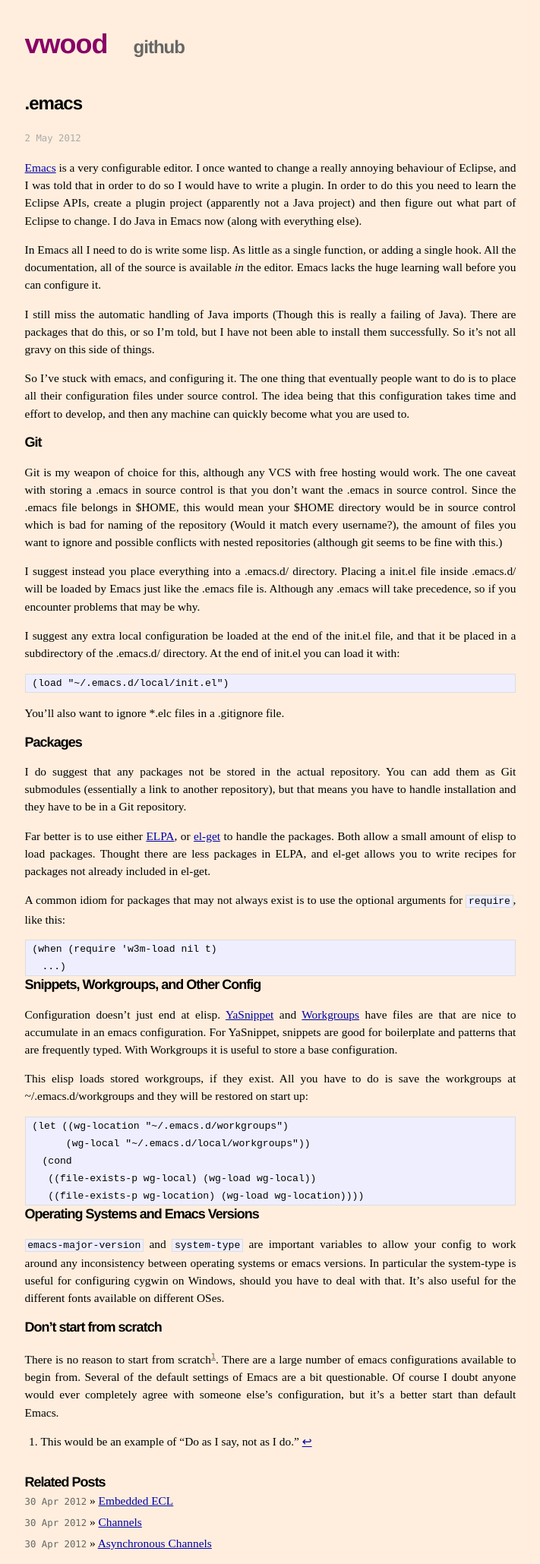
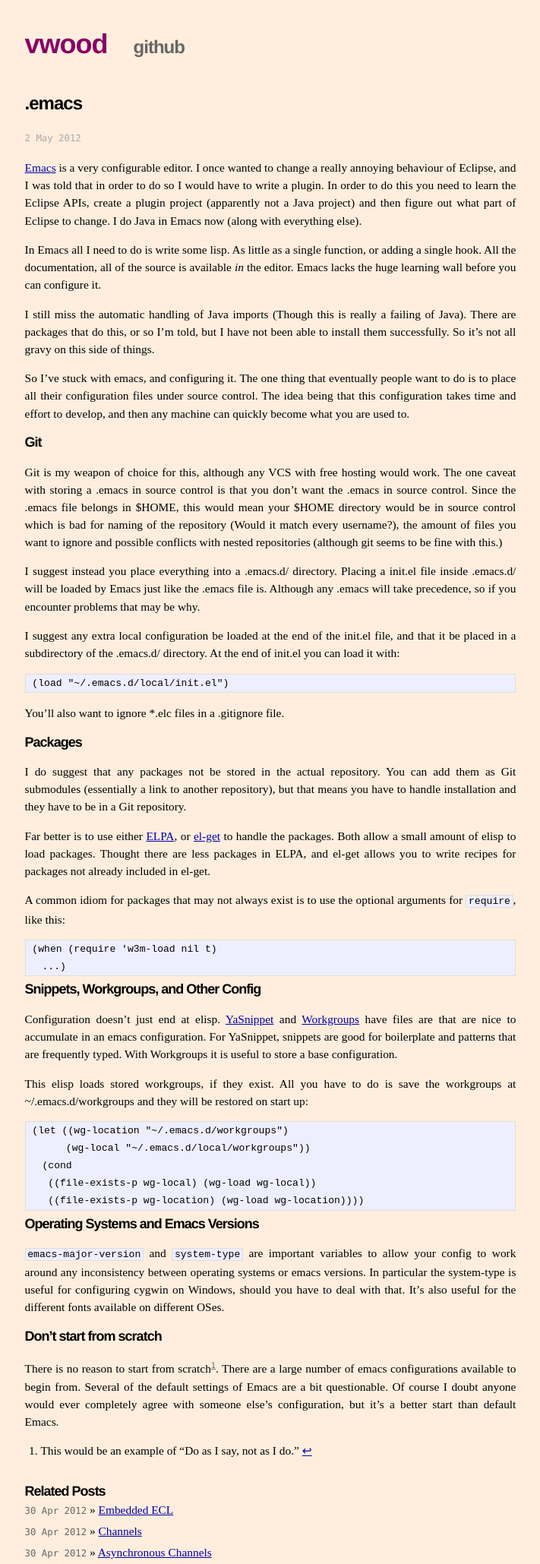
Before and after one commit to vwood/vwood.github.com, a Jekyll site: the page built from _posts/2012-5-2-dot-emacs.md, in a window 1280 px wide. Shown: the whole page at 76% size, without its empty margins (284-995 px from the left). Built offline with Jekyll 4.4.1, drawn with Linux system fonts in a browser that asks for light colours.

Commit message:
Increase pre/code margin-bottom

```diff
--- a/css/style.css
+++ b/css/style.css
@@ -173,6 +173,7 @@ ul.posts span {
     border: 1px solid #ddd;
     background-color: #eef;
     padding: 0 .4em;
+    margin-bottom: .4em;
 }
 
 #post ul,
@@ -185,6 +186,7 @@ ul.posts span {
     background-color: #eef;
     font-size: 85%;
     padding: 0 .2em;
+    margin-bottom: .4em;
 }
 
 #post pre code {
```
